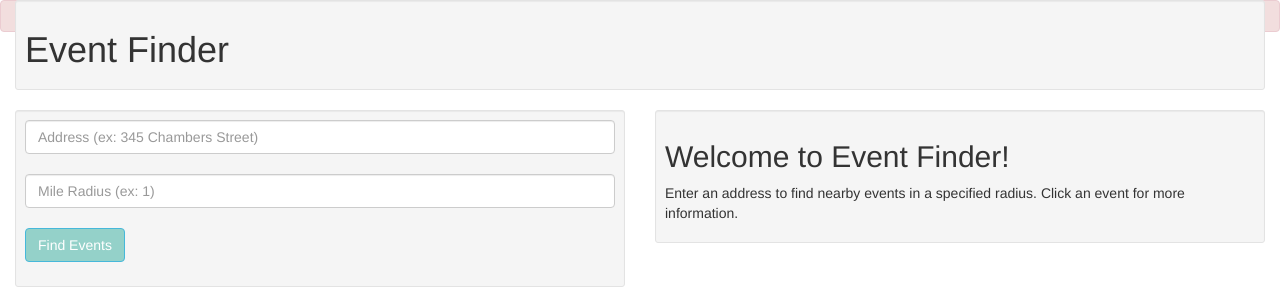
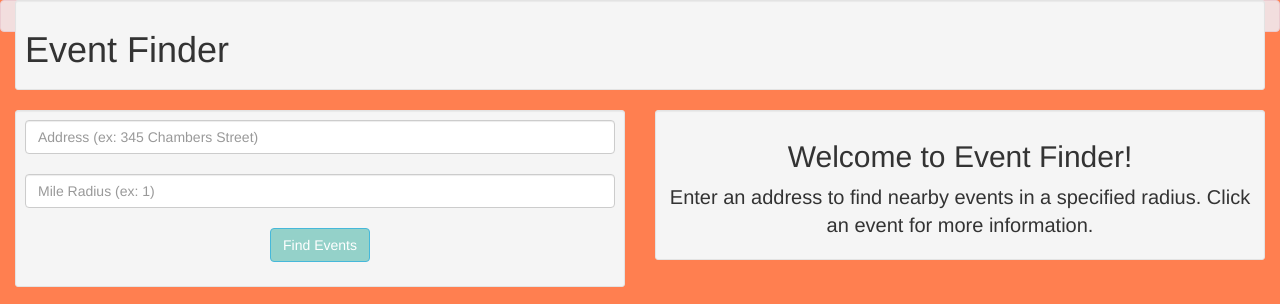
Before and after one commit to MarcusNg/SafeAndSound, a Flask app: template templates/map.html in a window 1280 px wide. Shown: the top 304 px of the page. Run offline with Flask 2, Linux system fonts and the light colour scheme; the template is opened without the code that fills it, so the values that code supplies are empty; some libraries are stand-ins or nearby versions.

Commit message:
kept rtying to fix css

```diff
--- /dev/null
+++ b/static/event.css
@@ -0,0 +1,3 @@
+body {
+    background-color: salmon;
+}
--- /dev/null
+++ b/static/map.css
@@ -0,0 +1,25 @@
+body {
+    background-color: black;
+}
+
+p {
+    font-size:20px;
+}
+
+#map {
+    height: 600px;
+    width: 100%;
+}
+
+#about {
+    height: 200px;
+    text-align: center;
+}
+
+#searchbar {
+    height: 200px;
+    text-align: center;
+}
+
+#title {
+}
--- a/templates/map.html
+++ b/templates/map.html
@@ -5,16 +5,36 @@
 <meta charset="utf-8">
 <meta name="viewport" content="width=device-width, initial-scale=1">
 <link rel="stylesheet" href="https://maxcdn.bootstrapcdn.com/bootstrap/3.3.7/css/bootstrap.min.css">
-<link rel="stylesheet" type="text/css" href="map.css">
+<link rel="stylesheet" type="text/css" href="static/map.css">
 
 <style>
+  body {
+  background-color: coral;
+  }
+
+  p {
+  font-size:20px;
+  }
+
   #map {
   height: 600px;
-  width: 100%;
+  width: 100%
+  }
+
+  #about {
+  height: 200px;
+  text-align: center;
+  }
+
+  #searchbar {
+  height: 200px;
+  text-align: center;
+  }
+
+  #title {
   }
 
 </style>
-
 
 {% endblock %}
 
```
Also changed, not shown: templates/event.html (+2 -6 lines), 3 other files.
